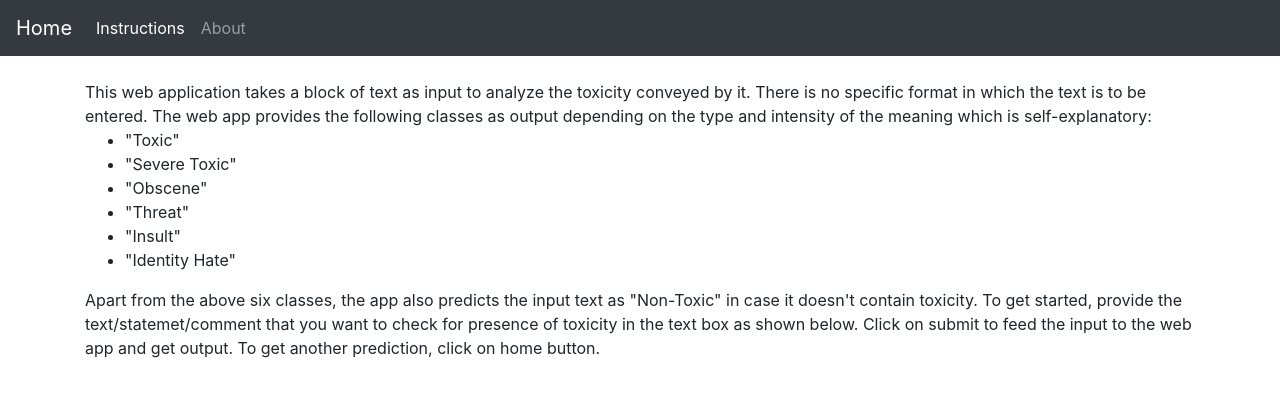
After one commit to manassarma13/toxicity_classification, a Flask app: page /instructions in a window 1280 px wide. The commit adds this page. Shown: the top 397 px of the page. Run offline with Flask 2, Linux system fonts and the light colour scheme; some libraries are stand-ins or nearby versions.

Commit message:
added html pages

```diff
--- a/app.py
+++ b/app.py
@@ -77,6 +77,15 @@ def showform():
             report = ["Non-Toxic"]
         flash("Report generated successfully!! Click on home if you want to get another prediction.")
     return render_template("index.html", report = report, form = form)
+
+@app.route('/instructions', methods = ['GET'])
+def show_instructions():
+    return render_template("instructions.html")
+
+@app.route('/about', methods = ['GET'])
+def show_about():
+    return render_template("about.html")
+
 '''
 @app.errorhandler(500)
 def page_not_found(e):
--- /dev/null
+++ b/templates/instructions.html
@@ -0,0 +1,22 @@
+{% extends 'base.html' %}
+
+{% block content %}
+This web application takes a block of text as input to analyze the toxicity conveyed by it. There is no specific format in which the text is to be entered. The web app provides the following classes as output depending on the type and intensity of the meaning which is self-explanatory:
+<ul>
+  <li>"Toxic"</li>
+  <li>"Severe Toxic"</li>
+  <li> "Obscene"</li>
+  <li> "Threat"</li>
+  <li>"Insult"</li>
+  <li>"Identity Hate"</li>
+</ul>
+
+Apart from the above six classes, the app also predicts the input text as "Non-Toxic" in case it doesn't contain toxicity.
+
+To get started, provide the text/statemet/comment that you want to check for presence of toxicity in the text box as shown below.
+
+Click on submit to feed the input to the web app and get output.
+
+To get another prediction, click on home button.
+
+{% endblock %}
--- a/templates/navbar.html
+++ b/templates/navbar.html
@@ -7,10 +7,10 @@
     <div class="collapse navbar-collapse" id="navbarSupportedContent">
       <ul class="navbar-nav mr-auto">
         <li class="nav-item active">
-          <a class="nav-link" href="#">Instructions <span class="sr-only">(current)</span></a>
+          <a class="nav-link" href="{{url_for('show_instructions')}}">Instructions <span class="sr-only">(current)</span></a>
         </li>
         <li class="nav-item">
-          <a class="nav-link" href="#">About</a>
+          <a class="nav-link" href="{{url_for('show_about')}}">About</a>
         </li>
         <!-- <li class="nav-item dropdown">
           <a class="nav-link dropdown-toggle" href="#" id="navbarDropdown" role="button" data-toggle="dropdown" aria-haspopup="true" aria-expanded="false">
```
Also changed, not shown: templates/about.html (added, +10 -0 lines).
